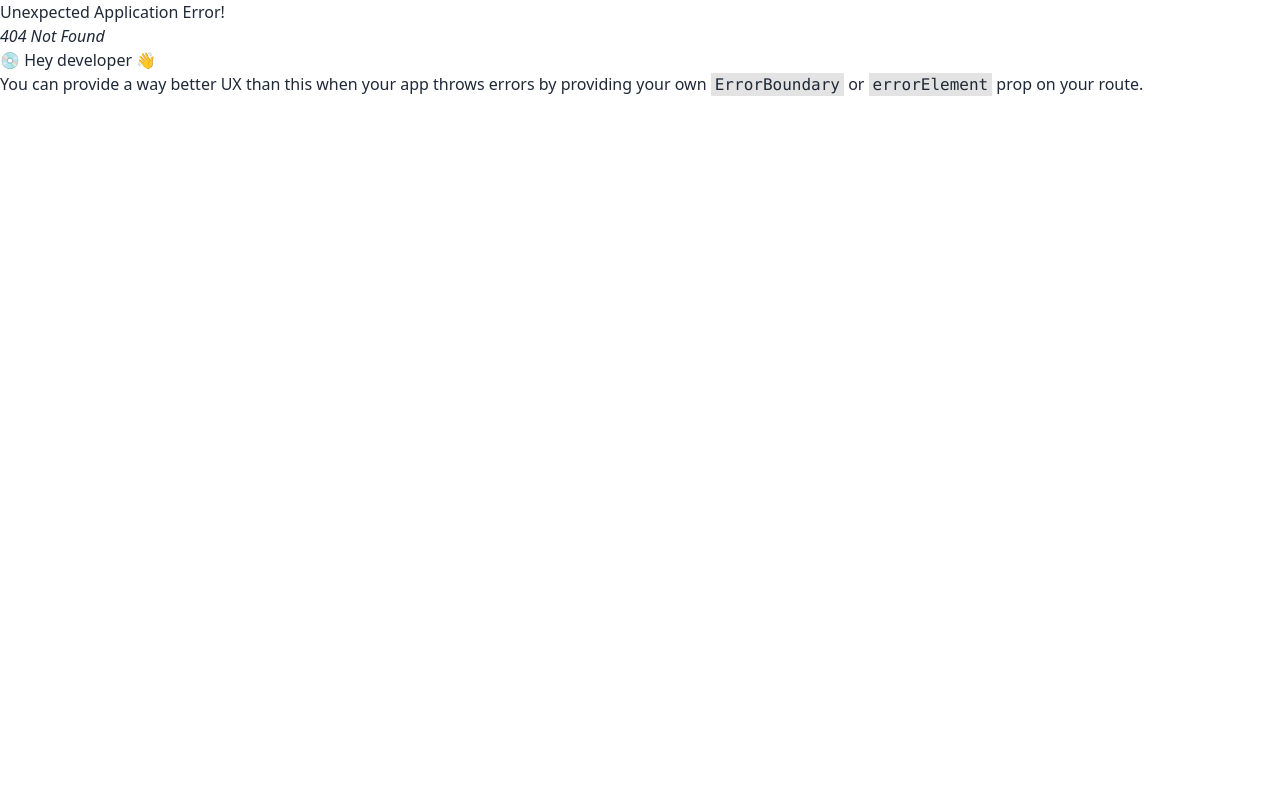
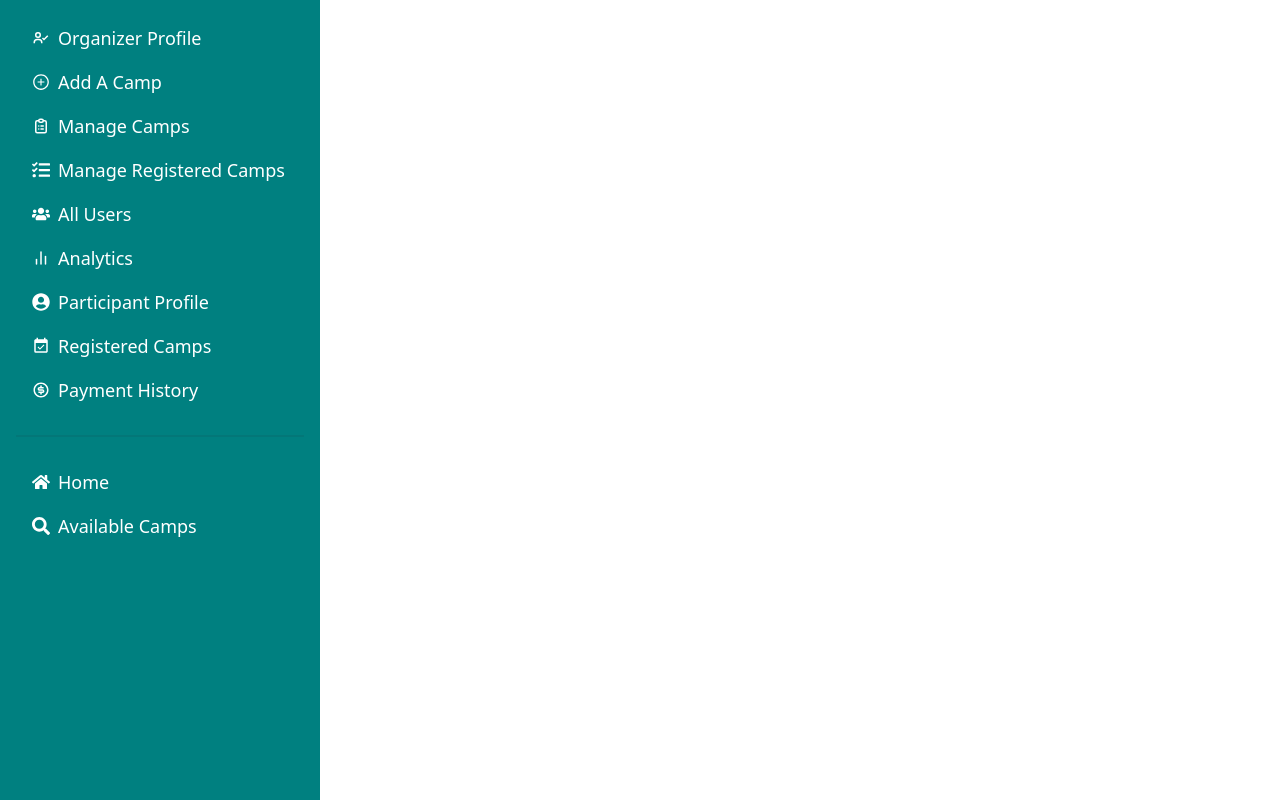
Before and after one commit to tanvirahmedtagim/life-camp-client, a React (Vite) app: page /dashboard in a window 1280 px wide. Before the commit this address had no page. Built offline with nearby package versions, Linux system fonts and the light colour scheme.

Commit message:
dashboard basic setup work done

```diff
--- a/src/components/Navbar.jsx
+++ b/src/components/Navbar.jsx
@@ -79,12 +79,12 @@ const Navbar = () => {
               </div>
               <ul className="" aria-labelledby="user-menu-button">
                 <li>
-                  <a
-                    href="#"
+                  <Link
+                    to="/dashboard"
                     className="block px-4 py-2 text-lg text-[#008080] hover:bg-[#008080] hover:text-white bg-white  "
                   >
                     Dashboard
-                  </a>
+                  </Link>
                 </li>
                 <li>
                   <a
--- a/src/layouts/Dashboard.jsx
+++ b/src/layouts/Dashboard.jsx
@@ -1,9 +1,112 @@
-import React from 'react';
+import { AiOutlinePlusCircle } from "react-icons/ai";
+import { BiUserCheck } from "react-icons/bi";
+import {
+  FaAd,
+  FaBook,
+  FaCalendar,
+  FaEnvelope,
+  FaHome,
+  FaList,
+  FaSearch,
+  FaShoppingCart,
+  FaTasks,
+  FaUserCircle,
+  FaUsers,
+  FaUtensils,
+} from "react-icons/fa";
+import { FiBarChart2 } from "react-icons/fi";
+import { HiOutlineClipboardList } from "react-icons/hi";
+import { MdEventAvailable } from "react-icons/md";
+import { RiMoneyDollarCircleLine } from "react-icons/ri";
+import { NavLink, Outlet } from "react-router-dom";
 
 const Dashboard = () => {
   return (
-    <div>
-
+    <div className="flex">
+      {/* dashboard side bar */}
+      <div className="lg:w-80 min-h-screen bg-[#008080]">
+        <ul className="menu text-white md:text-base lg:text-lg font-medium p-4">
+          {/* {isAdmin ? ( */}
+          <>
+            <li>
+              <NavLink to="/dashboard/adminHome">
+                <BiUserCheck></BiUserCheck>
+                Organizer Profile
+              </NavLink>
+            </li>
+            <li>
+              <NavLink to="/dashboard/addItems">
+                <AiOutlinePlusCircle></AiOutlinePlusCircle>
+                Add A Camp
+              </NavLink>
+            </li>
+            <li>
+              <NavLink to="/dashboard/manageItems">
+                <HiOutlineClipboardList></HiOutlineClipboardList>
+                Manage Camps
+              </NavLink>
+            </li>
+            <li>
+              <NavLink to="/dashboard/bookings">
+                <FaTasks></FaTasks>
+                Manage Registered Camps
+              </NavLink>
+            </li>
+            <li>
+              <NavLink to="/dashboard/users">
+                <FaUsers></FaUsers>
+                All Users
+              </NavLink>
+            </li>
+          </>
+          {/* ) : ( */}
+          <>
+            <li>
+              <NavLink to="/dashboard/userHome">
+                <FiBarChart2></FiBarChart2>
+                Analytics
+              </NavLink>
+            </li>
+            <li>
+              <NavLink to="/dashboard/history">
+                <FaUserCircle></FaUserCircle>
+                Participant Profile
+              </NavLink>
+            </li>
+            <li>
+              <NavLink to="/dashboard/cart">
+                <MdEventAvailable></MdEventAvailable>
+                Registered Camps
+              </NavLink>
+            </li>
+            <li>
+              <NavLink to="/dashboard/review">
+                <RiMoneyDollarCircleLine></RiMoneyDollarCircleLine>
+                Payment History
+              </NavLink>
+            </li>
+          </>
+          {/* )} */}
+          {/* shared nav links */}
+          <div className="divider"></div>
+          <li>
+            <NavLink to="/">
+              <FaHome></FaHome>
+              Home
+            </NavLink>
+          </li>
+          <li>
+            <NavLink to="/availableCamps">
+              <FaSearch></FaSearch>
+              Available Camps
+            </NavLink>
+          </li>
+        </ul>
+      </div>
+      {/* dashboard content */}
+      <div className="flex-1 p-8">
+        <Outlet></Outlet>
+      </div>
     </div>
   );
 };
--- a/src/routes/Routes.jsx
+++ b/src/routes/Routes.jsx
@@ -3,6 +3,7 @@ import MainLayout from "../layouts/MainLayout";
 import Home from "../pages/Home/Home";
 import AvailableCamps from "../pages/AvailableCamps/AvailableCamps";
 import CampDetails from "../pages/CampDetails/CampDetails";
+import Dashboard from "../layouts/Dashboard";
 
 export const router = createBrowserRouter([
   {
@@ -23,4 +24,8 @@ export const router = createBrowserRouter([
       },
     ],
   },
+  {
+    path: "dashboard",
+    element: <Dashboard></Dashboard>,
+  },
 ]);
```
